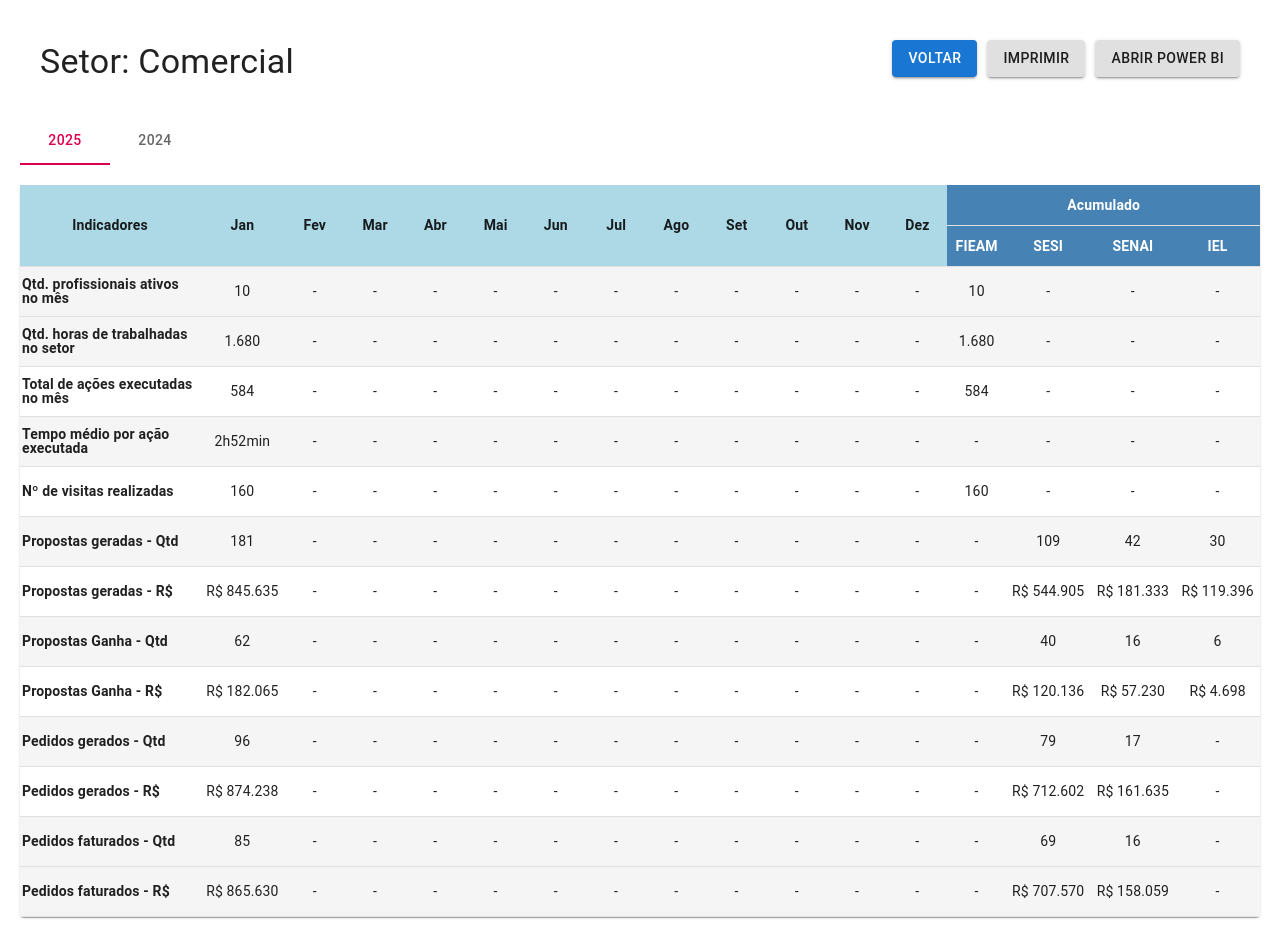
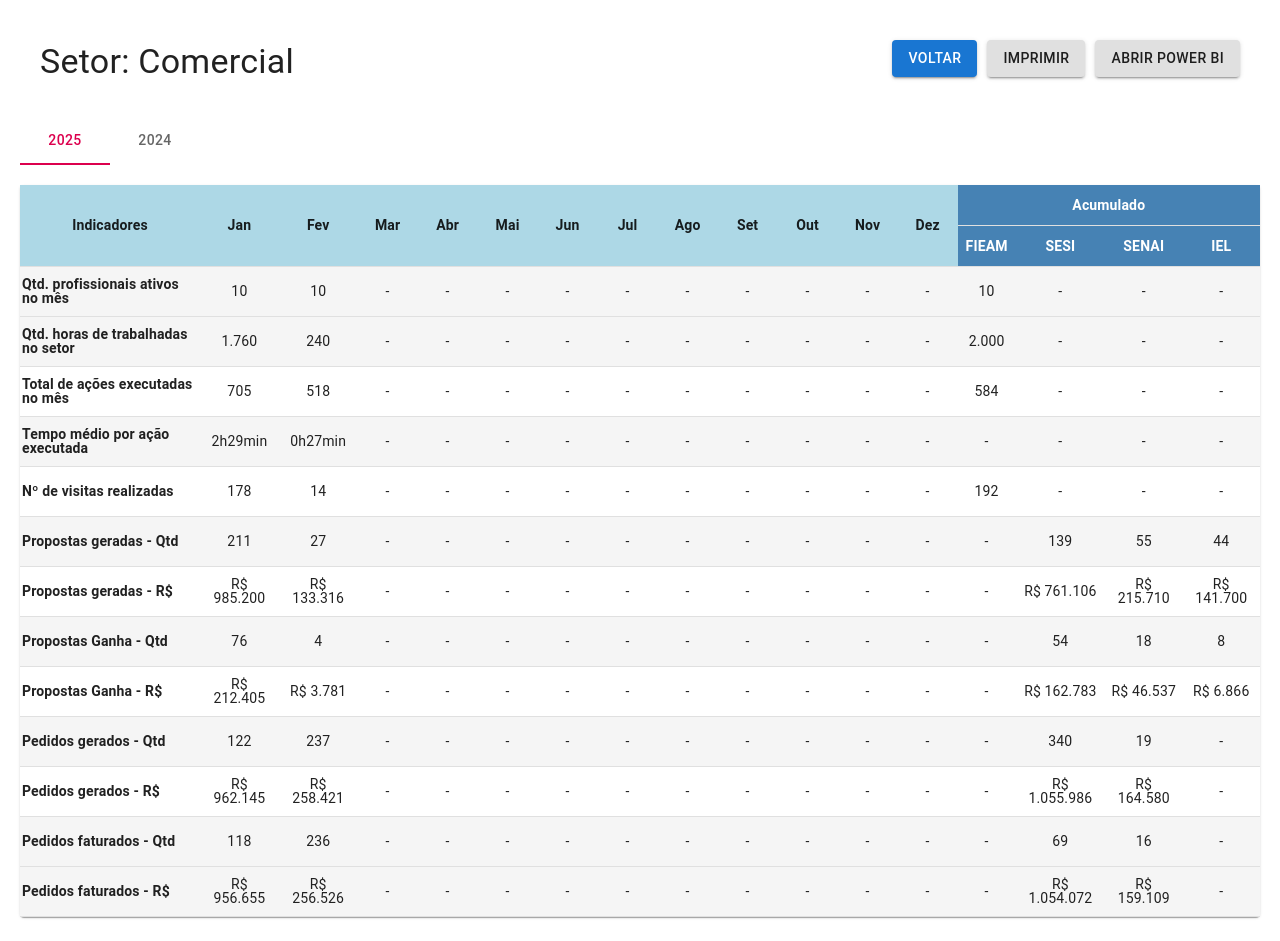
Before and after one commit to Jonathanbfb/organograma, a React (Vite) app: page /indicadores/setor/Comercial in a window 1280 px wide. Shown: the top 941 px of the page. Built offline with nearby package versions, Linux system fonts and the light colour scheme.

Commit message:
Atualização 05-02-25

```diff
--- a/src/App.tsx
+++ b/src/App.tsx
@@ -32,7 +32,7 @@ const App: React.FC = () => {
     { username: "mary.martins", password: "10203040" },
     { username: "diego.nobre", password: "10203040" },
     { username: "etienne.lopes", password: "10203040" },
-    { username: "arianne.pinto", password: "10203040" },
+    { username: "ariana.costa", password: "10203040" },
     { username: "edivalda.martins", password: "10203040" },
     { username: "adriana.almeida", password: "10203040" },
 
@@ -51,7 +51,6 @@ const App: React.FC = () => {
       return false;
     }
   };
-
   return (
     <Router basename="/indicadores">
       <Routes>
@@ -86,12 +85,9 @@ const App: React.FC = () => {
         <Route path="/setor/Mercado" element={<Mercado />} />
         <Route path="/setor/Promocoes" element={<Promocoes />} />
         <Route path="/setor/Geral" element={<Geral />} />
-
-        {/* Rota para páginas não encontradas */}
         <Route path="*" element={<Navigate to="/" />} />
       </Routes>
     </Router>
   );
 };
-
 export default App;
--- a/src/pages/setores/Administracao.tsx
+++ b/src/pages/setores/Administracao.tsx
@@ -92,8 +92,8 @@ const Administracao: React.FC = () => {
     },
     {
       "indicadores": "Qtd. de horas trabalhadas no setor",
-      "jan": 646, "fev": "-", "mar": "-", "abr": "-", "mai": "-", "jun": "-", "jul": "-", "ago": "-", "set": "-", "out": "-", "nov": "-",
-      "acumulado": { "fieam": 646, "sesi": "-", "senai": "-", "iel": "-" }
+      "jan": 836, "fev": "-", "mar": "-", "abr": "-", "mai": "-", "jun": "-", "jul": "-", "ago": "-", "set": "-", "out": "-", "nov": "-",
+      "acumulado": { "fieam": 836, "sesi": "-", "senai": "-", "iel": "-" }
     },
     {
       "indicadores": "Total de ações executadas no mês",
--- a/src/pages/setores/CallCenter.tsx
+++ b/src/pages/setores/CallCenter.tsx
@@ -111,8 +111,8 @@ const CallCenter: React.FC = () => {
     },
       {
         "indicadores": "Atendimentos receptivos Telefone",
-        "jan": 2.086, "fev": "-", "mar": "-", "abr": "-", "mai": "-", "jun": "-", "jul": "-", "ago": "-", "set": "-", "out": "-", "nov": "-", "dez": "-",
-        "acumulado": { "fieam": 83, "sesi": 1606, "senai": 364, "iel": 33 }
+        "jan": 2.548, "fev": "-", "mar": "-", "abr": "-", "mai": "-", "jun": "-", "jul": "-", "ago": "-", "set": "-", "out": "-", "nov": "-", "dez": "-",
+        "acumulado": { "fieam": 85, "sesi": 1.987, "senai": 431, "iel": 45 }
       },
       {
         "indicadores": "Atendimentos receptivos WhatsApp",
@@ -136,8 +136,8 @@ const CallCenter: React.FC = () => {
       },
       {
         "indicadores": "Atendimentos ativos Telefone",
-        "jan": 802, "fev": "-", "mar": "-", "abr": "-", "mai": "-", "jun": "-", "jul": "-", "ago": "-", "set": "-", "out": "-", "nov": "-", "dez": "-",
-        "acumulado": { "fieam": 802, "sesi": "-", "senai": "-", "iel": "-" }
+        "jan": 1.144, "fev": "-", "mar": "-", "abr": "-", "mai": "-", "jun": "-", "jul": "-", "ago": "-", "set": "-", "out": "-", "nov": "-", "dez": "-",
+        "acumulado": { "fieam": 1.144, "sesi": "-", "senai": "-", "iel": "-" }
       },
       {
         "indicadores": "Propostas geradas - Qtd",
--- a/src/pages/setores/Comercial.tsx
+++ b/src/pages/setores/Comercial.tsx
@@ -204,9 +204,9 @@ const Comercial: React.FC = () => {
 
   const data2025 = [
 
-    { indicadores: "Qtd. profissionais ativos no mês", jan: 10, fev: "-", mar: "-", abr: "-", mai: "-", jun: "-", jul: "-", ago: "-", set: "-", out: "-", "nov": "-","dez": "-","acumulado": { "fieam": 10, "sesi": "-", "senai": "-", "iel": "-" } },
-    { indicadores: "Qtd. horas de trabalhadas no setor", "jan": "1.680",
-  "fev": "-",
+    { indicadores: "Qtd. profissionais ativos no mês", jan: 10, fev: 10, mar: "-", abr: "-", mai: "-", jun: "-", jul: "-", ago: "-", set: "-", out: "-", "nov": "-","dez": "-","acumulado": { "fieam": 10, "sesi": "-", "senai": "-", "iel": "-" } },
+    { indicadores: "Qtd. horas de trabalhadas no setor", "jan": "1.760",
+  "fev": 240,
   "mar": "-",
   "abr": "-",
   "mai": "-",
@@ -216,13 +216,13 @@ const Comercial: React.FC = () => {
   "set": "-",
   "out": "-",
   "nov": "-",
-  "dez": "-", acumulado: { fieam: "1.680", sesi: "-", senai: "-", iel: "-" } },
-    { indicadores: "Total de ações executadas no mês", jan: 584, fev: "-", mar: "-", abr: "-", mai: "-", jun: "-", jul: "-", ago: "-", set: "-", out: "-", nov: "-",dez: "-", acumulado: { fieam: 584, sesi: "-", senai: "-", iel: "-" } },
-    { indicadores: "Tempo médio por ação executada", jan: "2h52min", fev: "-", mar: "-", abr: "-", mai: "-", jun: "-", jul: "-", ago: "-", set: "-", out: "-", nov: "-",dez: "-", acumulado: { fieam: "-", sesi: "-", senai: "-", iel: "-" }, },
+  "dez": "-", acumulado: { fieam: "2.000", sesi: "-", senai: "-", iel: "-" } },
+    { indicadores: "Total de ações executadas no mês", jan: 705, fev: 518, mar: "-", abr: "-", mai: "-", jun: "-", jul: "-", ago: "-", set: "-", out: "-", nov: "-",dez: "-", acumulado: { fieam: 584, sesi: "-", senai: "-", iel: "-" } },
+    { indicadores: "Tempo médio por ação executada", jan: "2h29min", fev: "0h27min", mar: "-", abr: "-", mai: "-", jun: "-", jul: "-", ago: "-", set: "-", out: "-", nov: "-",dez: "-", acumulado: { fieam: "-", sesi: "-", senai: "-", iel: "-" }, },
     {
         "indicadores": "Nº de visitas realizadas",
-        "jan": 160,
-        "fev": "-",
+        "jan": 178,
+        "fev": 14,
         "mar": "-",
         "abr": "-",
         "mai": "-",
@@ -233,12 +233,12 @@ const Comercial: React.FC = () => {
         "out": "-",
         "nov": "-",
         "dez": "-",
-        "acumulado": { "fieam": 160, "sesi": "-", "senai": "-", "iel": "-" }
+        "acumulado": { "fieam": 192, "sesi": "-", "senai": "-", "iel": "-" }
       },
       {
         "indicadores": "Propostas geradas - Qtd",
-        "jan": 181,
-        "fev": "-",
+        "jan": 211,
+        "fev": 27,
         "mar": "-",
         "abr": "-",
         "mai": "-",
@@ -251,14 +251,14 @@ const Comercial: React.FC = () => {
         "dez": "-",
         "acumulado": {
           "fieam": "-",
-          "sesi": 109,
-          "senai": 42,
-          "iel": 30,
+          "sesi": 139,
+          "senai": 55,
+          "iel": 44,
         }},
         {
           "indicadores": "Propostas geradas - R$",
-          "jan": "R$ 845.635",
-          "fev": "-",
+          "jan": "R$ 985.200",
+          "fev": "R$ 133.316",
           "mar": "-",
           "abr": "-",
           "mai": "-",
@@ -271,16 +271,15 @@ const Comercial: React.FC = () => {
           "dez": "-",
           "acumulado": {
             "fieam": "-",
-            "sesi": "R$ 544.905",
-            "senai": "R$ 181.333",
-            "iel":  "R$ 119.396"
-
+            "sesi": "R$ 761.106",
+            "senai": "R$ 215.710",
+            "iel":  "R$ 141.700"
           }
         },
       {
         "indicadores": "Propostas Ganha - Qtd",
-        "jan": 62,
-        "fev": "-",
+        "jan": 76,
+        "fev": 4,
         "mar": "-",
         "abr": "-",
         "mai": "-",
@@ -291,12 +290,12 @@ const Comercial: React.FC = () => {
         "out": "-",
         "nov": "-",
         "dez": "-",
-        "acumulado": { "fieam": "-", "sesi": 40, "senai": 16, "iel": 6 }
+        "acumulado": { "fieam": "-", "sesi": 54, "senai": 18, "iel": 8 }
       },
       {
         "indicadores": "Propostas Ganha - R$",
-        "jan": "R$ 182.065",
-        "fev": "-",
+        "jan": "R$ 212.405",
+        "fev": "R$ 3.781",
         "mar": "-",
         "abr": "-",
         "mai": "-",
@@ -309,15 +308,15 @@ const Comercial: React.FC = () => {
         "dez": "-",
         "acumulado": {
           "fieam": "-",
-          "sesi":  "R$ 120.136",
-          "senai": "R$ 57.230",
-          "iel": "R$ 4.698"
+          "sesi":  "R$ 162.783",
+          "senai": "R$ 46.537",
+          "iel": "R$ 6.866"
         }
       },
       {
         "indicadores": "Pedidos gerados - Qtd",
-        "jan": "96",
-        "fev": "-",
+        "jan": 122,
+        "fev": 237,
         "mar": "-",
         "abr": "-",
         "mai": "-",
@@ -330,14 +329,14 @@ const Comercial: React.FC = () => {
         "dez": "-",
         "acumulado": {
           "fieam": "-",
-          "sesi": 79,
-          "senai": 17,
+          "sesi": 340,
+          "senai": 19,
           "iel": "-"
         }},
       {
         "indicadores": "Pedidos gerados - R$",
-        "jan": "R$ 874.238",
-        "fev": "-",
+        "jan": "R$ 962.145",
+        "fev": "R$ 258.421",
         "mar": "-",
         "abr": "-",
         "mai": "-",
@@ -350,14 +349,14 @@ const Comercial: React.FC = () => {
         "dez": "-",
         "acumulado": {
           "fieam": "-",
-          "sesi": "R$ 712.602",
-          "senai": "R$ 161.635",
+          "sesi": "R$ 1.055.986",
+          "senai": "R$ 164.580",
           "iel": "-" }
       },
       {
         "indicadores": "Pedidos faturados - Qtd",
-        "jan": 85,
-        "fev": "-",
+        "jan": 118,
+        "fev": 236,
         "mar": "-",
         "abr": "-",
         "mai": "-",
@@ -372,8 +371,8 @@ const Comercial: React.FC = () => {
       },
       {
         "indicadores": "Pedidos faturados - R$",
-        "jan": "R$ 865.630",
-        "fev": "-",
+        "jan": "R$ 956.655",
+        "fev": " R$ 256.526",
         "mar": "-",
         "abr": "-",
         "mai": "-",
@@ -386,8 +385,8 @@ const Comercial: React.FC = () => {
         "dez": "-",
         "acumulado": {
           "fieam": "-",
-          "sesi": "R$ 707.570",
-          "senai": "R$ 158.059",
+          "sesi": "R$ 1.054.072",
+          "senai": "R$ 159.109",
           "iel": "-"
         }
       }
@@ -591,7 +590,7 @@ const Comercial: React.FC = () => {
           </Table>
         </TableContainer>
       </Paper>
-      <h4>Atualizado até 29/01/2025 às 13:30h</h4>
+      <h4>Atualizado até 05/02/2025 às 14h</h4>
     </div>
   );
 };
```
